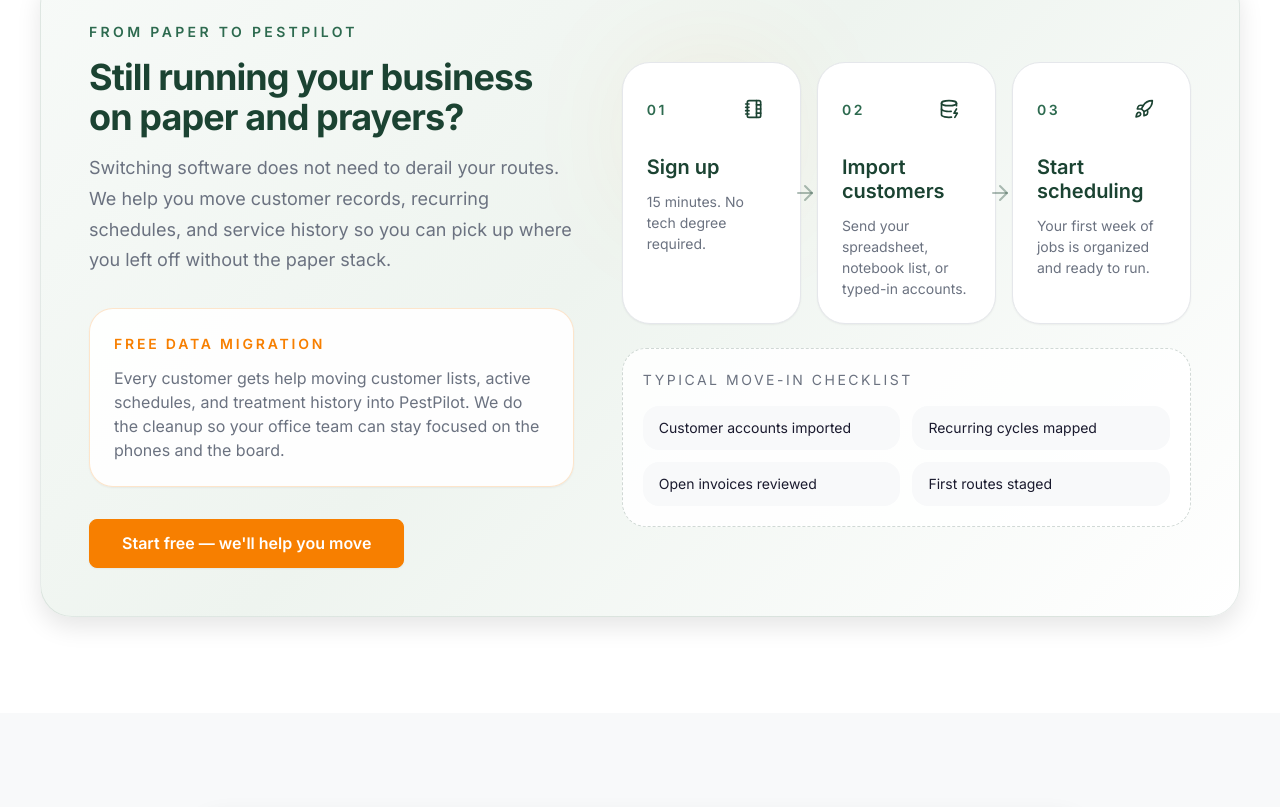
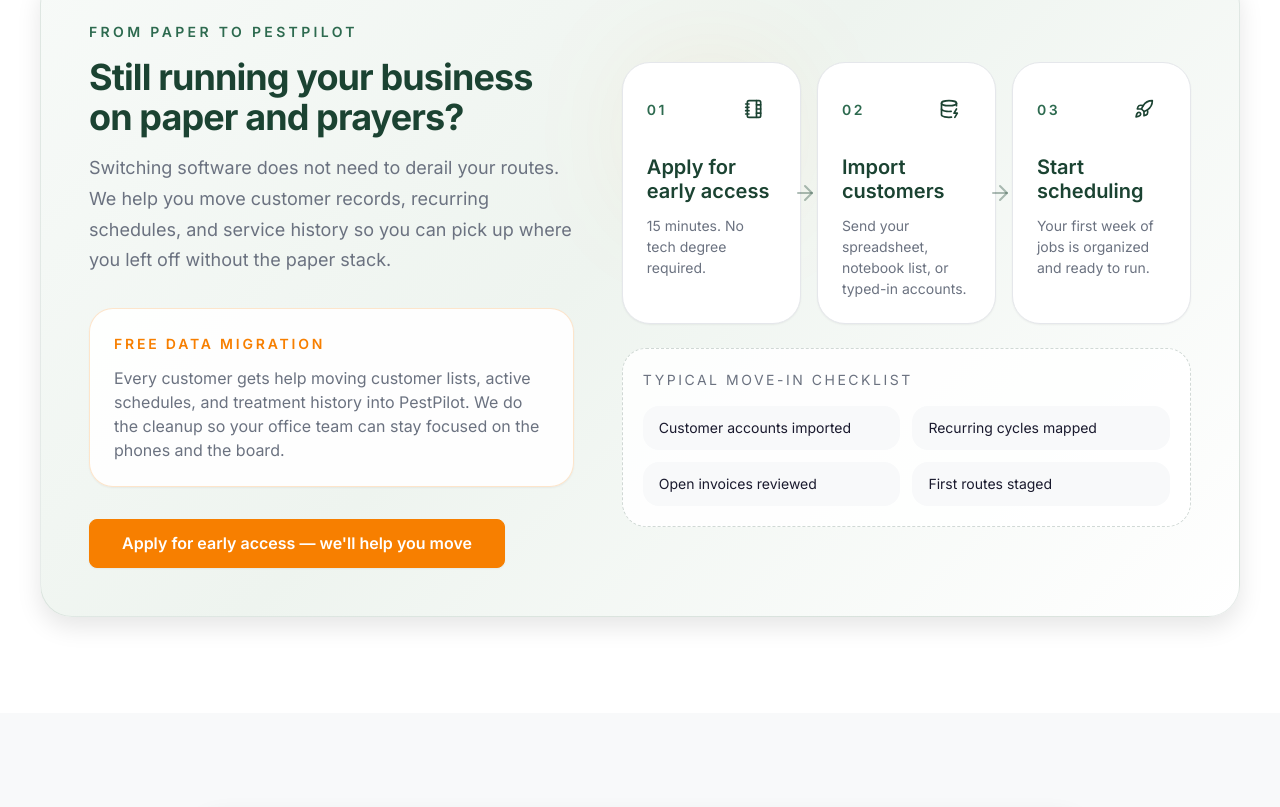
Before and after one commit to solutionsai1998-dev/pestpilot-site, a Next.js app: page / in a window 1280 px wide. Shown: the part 6440-7247 px from the top of the page. Built offline with nearby package versions, Linux system fonts and the light colour scheme.

Commit message:
Marketing consistency: align all CTAs to early access

```diff
--- a/app/demo/page.tsx
+++ b/app/demo/page.tsx
@@ -28,7 +28,7 @@
 
 const trustPoints = [
   {
-    title: "No credit card required",
+    title: "Free to book",
     icon: CreditCard
   },
   {
--- a/app/pricing/page.tsx
+++ b/app/pricing/page.tsx
@@ -62,7 +62,7 @@
               grow without surprise seat costs.
             </p>
             <p className="mt-6 text-small font-medium text-text-light">
-              No credit card · Cancel anytime · Free data migration
+              Apply for early access · Free data migration · No payment to start
             </p>
           </div>
 
@@ -84,7 +84,7 @@
               operation from scratch.
             </p>
             <div className="mt-8 flex justify-center">
-              <Button href="/demo">Start Your Free Trial</Button>
+              <Button href="/early-access">Apply for Early Access</Button>
             </div>
           </div>
         </div>
--- a/components/home/PaperTransition.tsx
+++ b/components/home/PaperTransition.tsx
@@ -5,7 +5,7 @@
   {
     number: "01",
     icon: NotebookTabs,
-    title: "Sign up",
+    title: "Apply for early access",
     detail: "15 minutes. No tech degree required."
   },
   {
@@ -53,8 +53,8 @@
               </div>
 
               <div className="mt-8">
-                <Button href="/demo">
-                  Start free — we&apos;ll help you move
+                <Button href="/early-access">
+                  Apply for early access — we&apos;ll help you move
                 </Button>
               </div>
             </div>
--- a/components/home/PricingPreview.tsx
+++ b/components/home/PricingPreview.tsx
@@ -96,7 +96,7 @@
         </div>
 
         <p className="mt-8 text-center text-small text-text-light">
-          No credit card required · Cancel anytime · Free data migration
+          Apply for early access · Cancel anytime · Free data migration
         </p>
       </div>
     </section>
```
